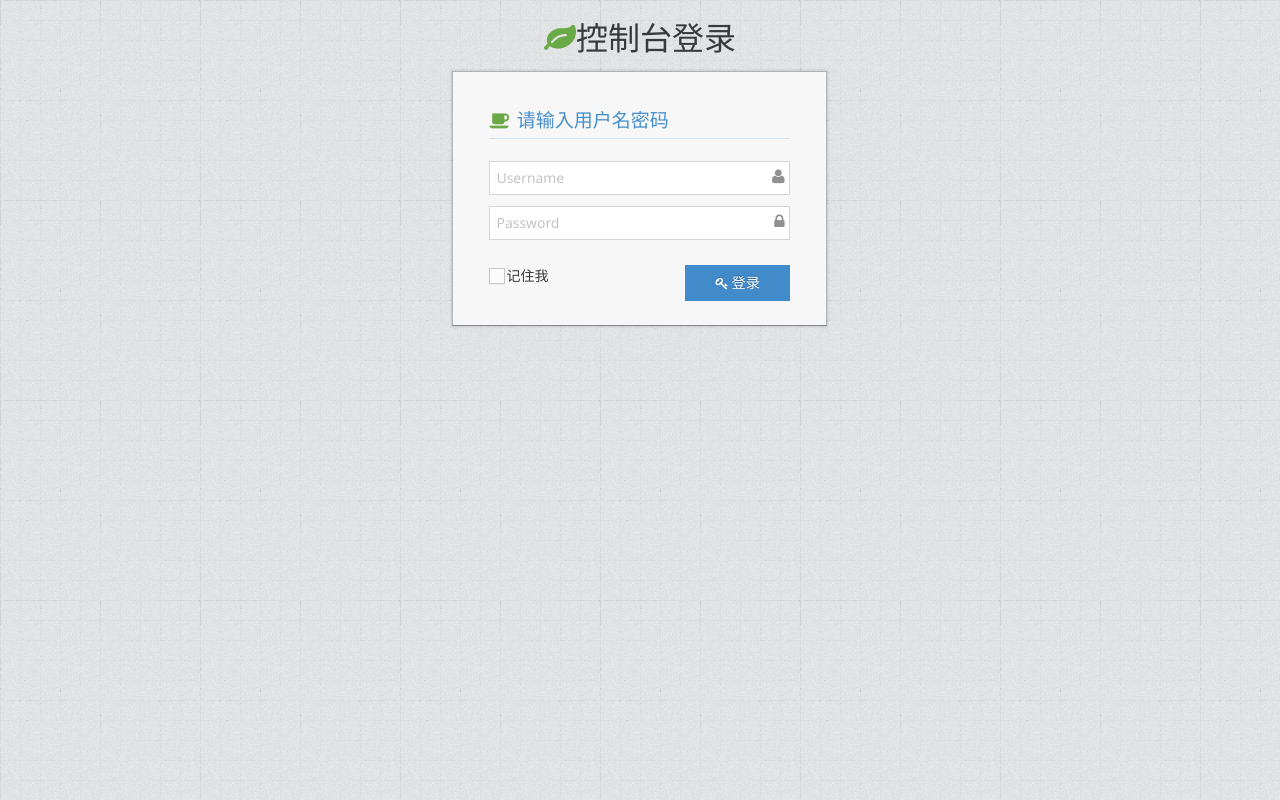
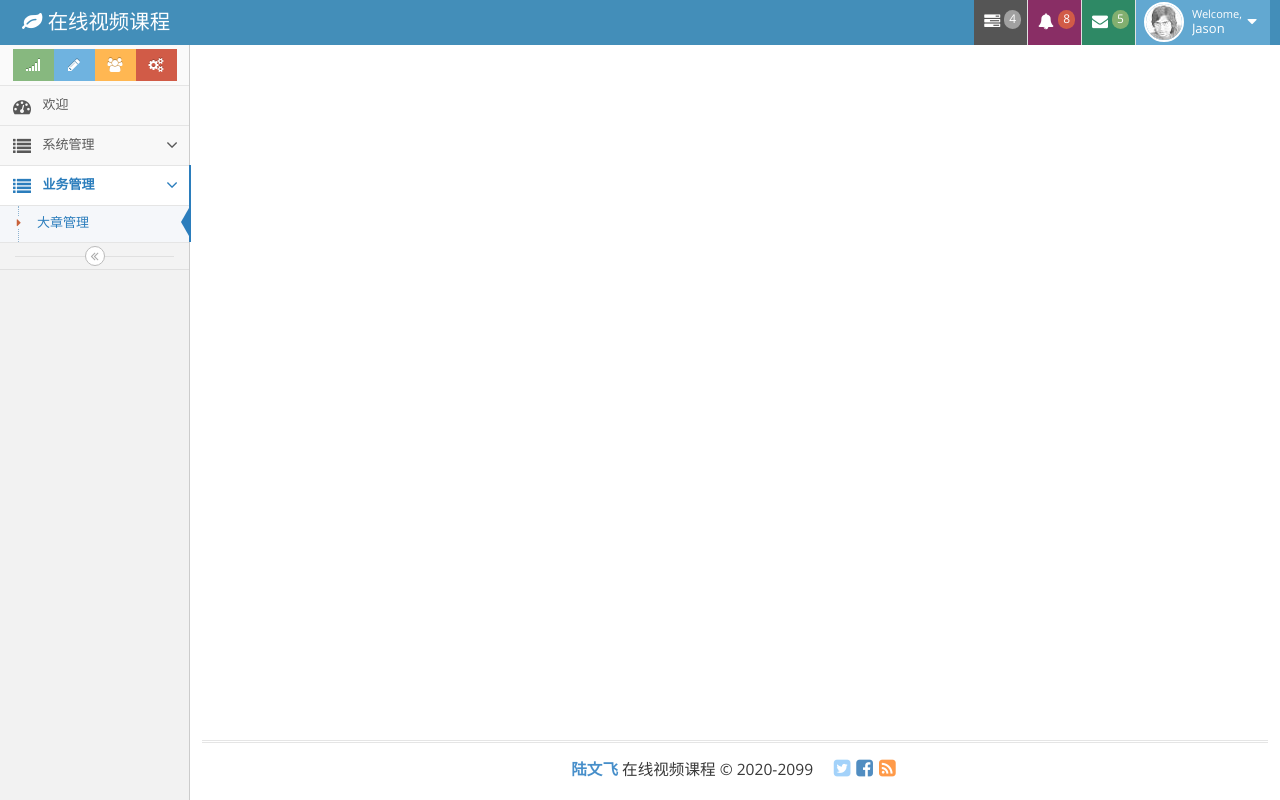
Before and after one commit to lu79931748/course, a Vue app in the folder admin/: page / in a window 1280 px wide. Before the commit this address led to /login. Built offline with nearby package versions, Linux system fonts and the light colour scheme.

Commit message:
路由去掉/admin

```diff
--- a/admin/src/router.js
+++ b/admin/src/router.js
@@ -1,29 +1,32 @@
-import Vue from 'vue'
-import Router from 'vue-router'
-import Login from './views/login.vue'
-import Admin from './views/admin.vue'
-import Welcome from './views/admin/welcome.vue'
+import Vue from "vue"
+import Router from "vue-router"
+import Login from "./views/login.vue"
+import Admin from "./views/admin.vue"
+import Welcome from "./views/admin/welcome.vue"
 import Chapter from "@/views/admin/chapter";
 
 Vue.use(Router);
 
 export default new Router({
-    mode: 'history',
+    mode: "history",
     base: process.env.BASE_URL,
     routes: [{
-        path: '*',
+        path: "*",
         redirect: "/login",
     }, {
-        path: '/login',
+        path: "/login",
         component: Login
     }, {
-        path: '/admin',
+        path: "/",
+        name: "admin",
         component: Admin,
         children: [{
-            path: 'welcome',
+            path: "welcome",
+            name: "welcome",
             component: Welcome,
         },{
-            path: 'business/chapter',
+            path: "business/chapter",
+            name: "business/chapter",
             component: Chapter,
         }]
     }]
--- a/admin/src/views/admin.vue
+++ b/admin/src/views/admin.vue
@@ -354,7 +354,7 @@
 
         <ul class="nav nav-list">
           <li class="" id="welcome-sidebar">
-            <router-link to="/admin/welcome">
+            <router-link to="/welcome">
               <i class="menu-icon fa fa-tachometer"></i>
               <span class="menu-text"> 欢迎 </span>
             </router-link>
@@ -405,7 +405,7 @@
 
             <ul class="submenu">
               <li class="active" id="business-chapter-sidebar">
-                <router-link to="/admin/business/chapter">
+                <router-link to="/business/chapter">
                   <i class="menu-icon fa fa-caret-right"></i>
                   大章管理
                 </router-link>
--- a/admin/src/views/login.vue
+++ b/admin/src/views/login.vue
@@ -82,7 +82,7 @@
   },
   methods: {
     login(){
-      this.$router.push("/admin")
+      this.$router.push("/welcome")
     }
   }
 }
```
